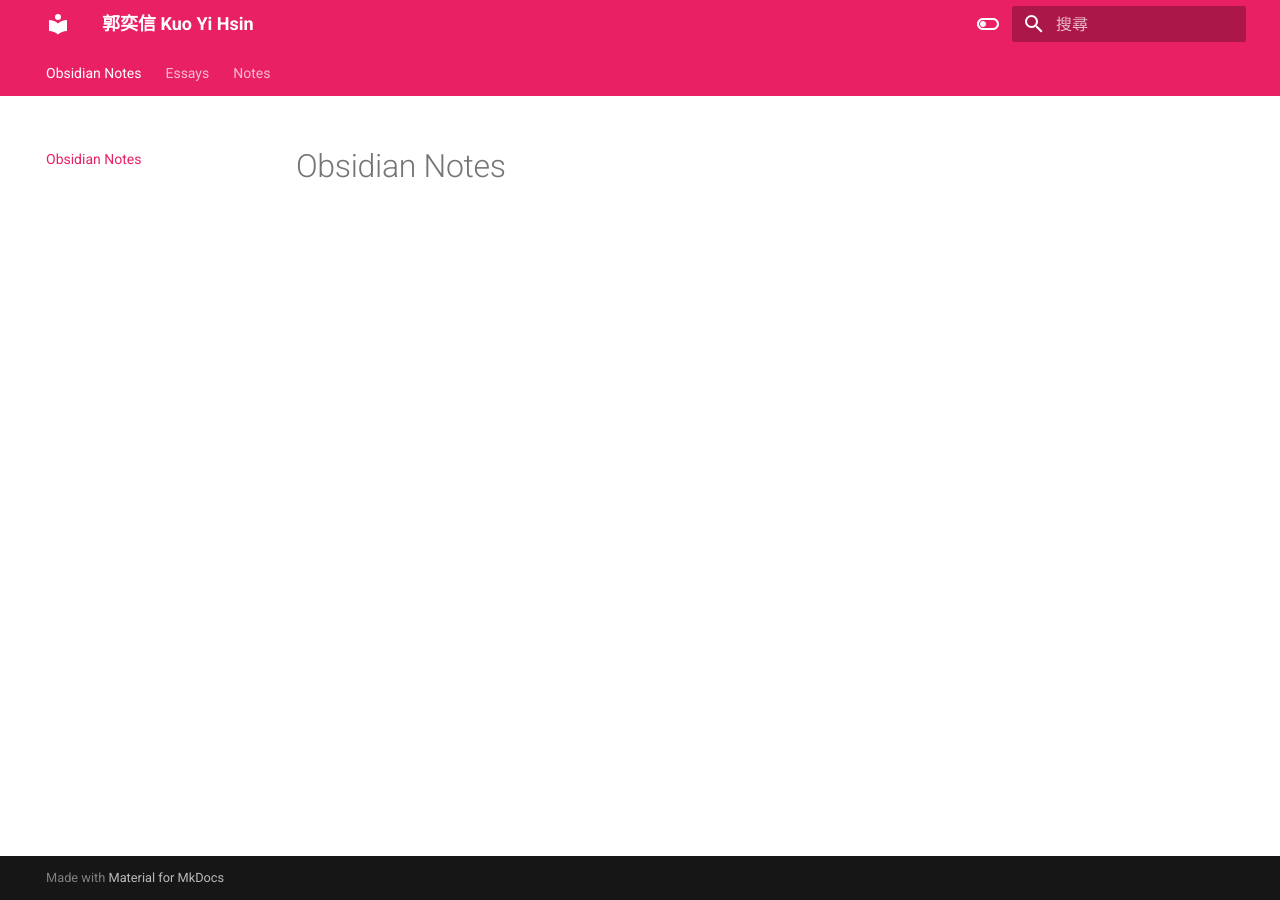
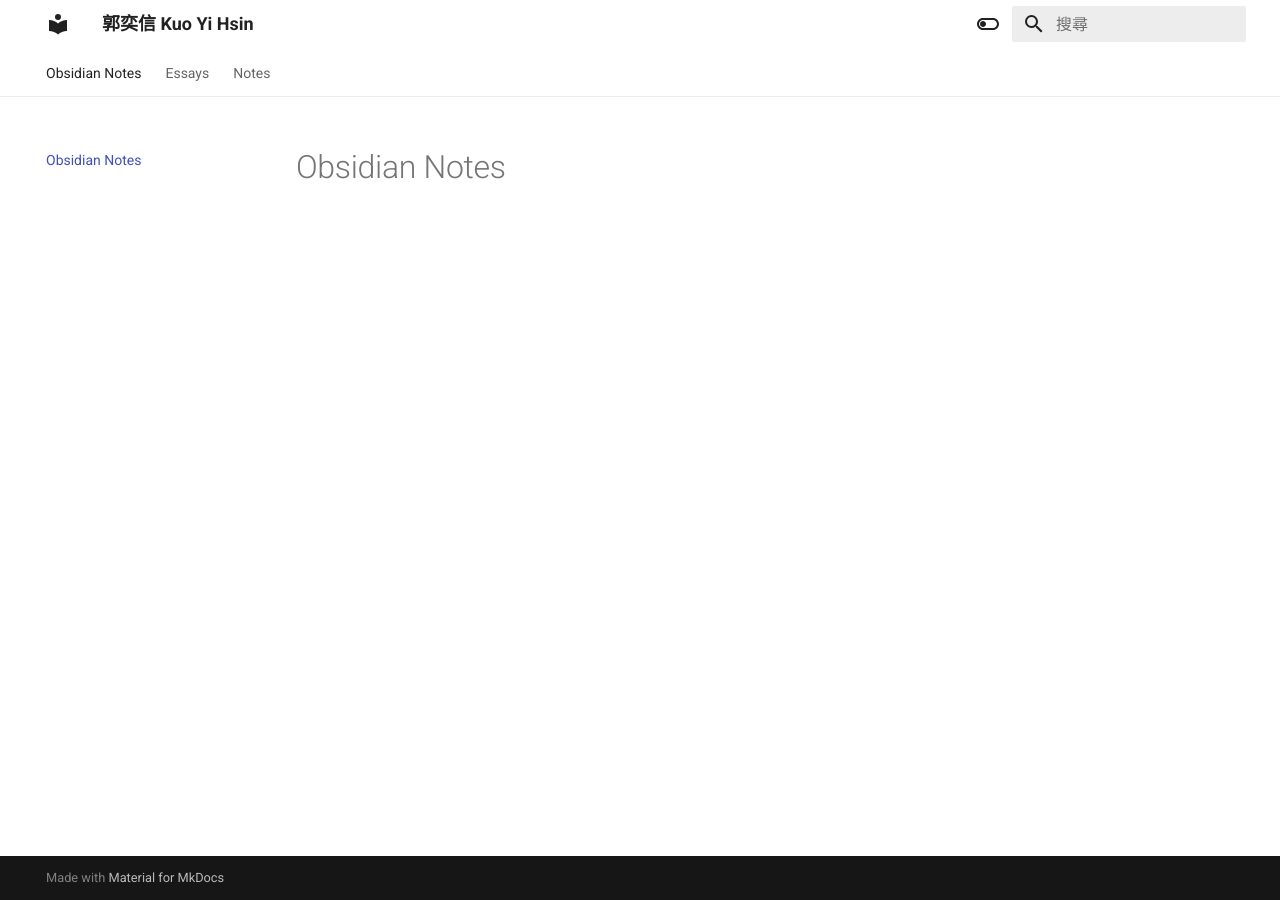
Before and after one commit to hisoka502/blog_blot, an MkDocs documentation site: the page built from docs/index.md, in a window 1280 px wide. Built offline with MkDocs 1.6.1 and Material for MkDocs 9.7.7, drawn with Linux system fonts in a browser that asks for light colours.

Commit message:
publish 2022_0702_2126

```diff
--- a/mkdocs.yml
+++ b/mkdocs.yml
@@ -5,10 +5,11 @@ theme:
     features:
       - navigation.tabs
     palette:
+
     # Light mode
     - media: "(prefers-color-scheme: light)"
       scheme: default
-      primary: pink
+      primary: white
       accent: indigo
       toggle:
         icon: material/toggle-switch-off-outline
@@ -17,7 +18,7 @@ theme:
     # Dark mode
     - media: "(prefers-color-scheme: dark)"
       scheme: slate
-      primary: pink
+      primary: white
       accent: blue
       toggle:
         icon: material/toggle-switch
```
